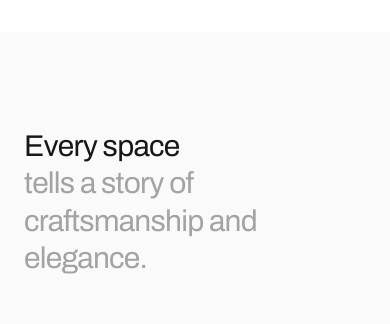
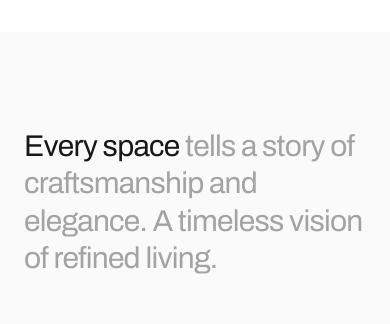
Before and after one commit to Xhimi1/JimEstate, a Next.js app: page / in a window 390 px wide. Shown: the part 2700-3024 px from the top of the page. Built offline with nearby package versions, Linux system fonts and the light colour scheme; grey boxes are pictures that could not be loaded.

Commit message:
Gallery heading: separate mobile/desktop layouts with two stacked spans

```diff
--- a/app/page.tsx
+++ b/app/page.tsx
@@ -164,11 +164,23 @@ export default function HomePage() {
       >
         <div className="mx-auto max-w-7xl">
           <motion.div variants={reveal} className="mb-12">
-            <h2 className="text-3xl leading-tight md:text-4xl" style={{ fontWeight: 400 }}>
-              <span className="block text-neutral-900">Every space</span>
-              <span className="block text-neutral-400">tells a story of craftsmanship and elegance.</span>
-              <span className="hidden md:block text-neutral-400">A timeless vision of refined living.</span>
+            {/* Mobile */}
+            <h2 className="text-3xl leading-tight md:hidden" style={{ fontWeight: 400 }}>
+              <span className="text-neutral-900">Every space </span>
+              <span className="text-neutral-400">tells a story of craftsmanship and elegance. A timeless vision of refined living.</span>
             </h2>
+
+            {/* Desktop — two stacked spans */}
+            <div className="hidden md:block">
+              <h2 className="text-4xl leading-tight mb-2" style={{ fontWeight: 400 }}>
+                <span className="block text-neutral-900">Every space</span>
+                <span className="block text-neutral-400">tells a story of craftsmanship</span>
+              </h2>
+              <h2 className="text-4xl leading-tight" style={{ fontWeight: 400 }}>
+                <span className="block text-neutral-900">and elegance.</span>
+                <span className="block text-neutral-400">A timeless vision of refined living.</span>
+              </h2>
+            </div>
           </motion.div>
 
           {/* Masonry-style grid */}
```
